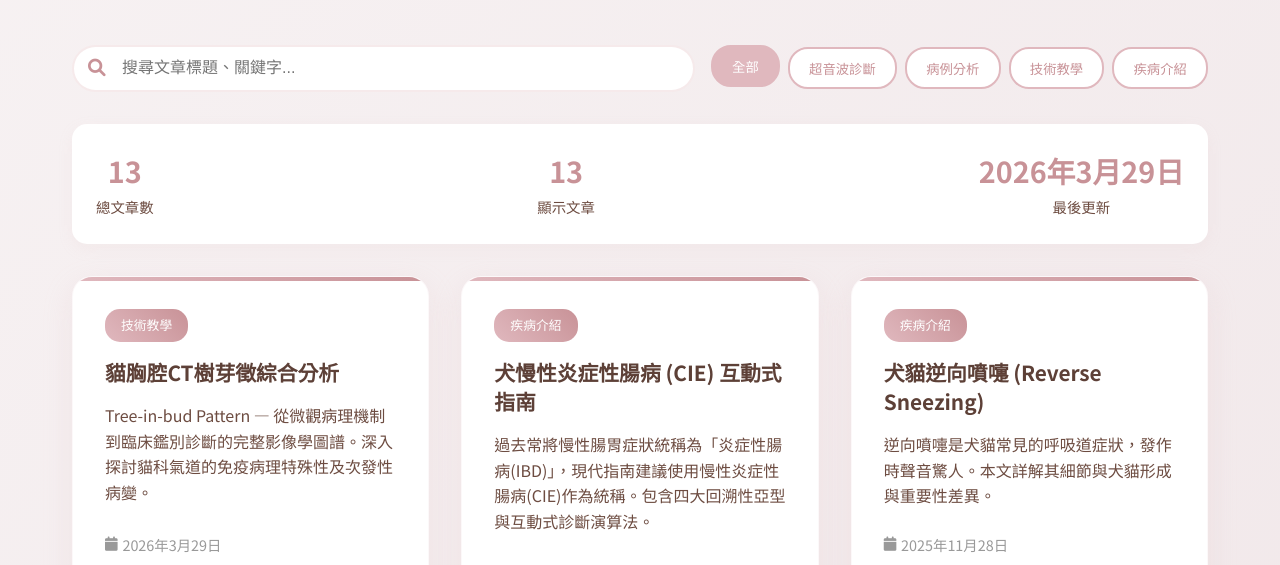
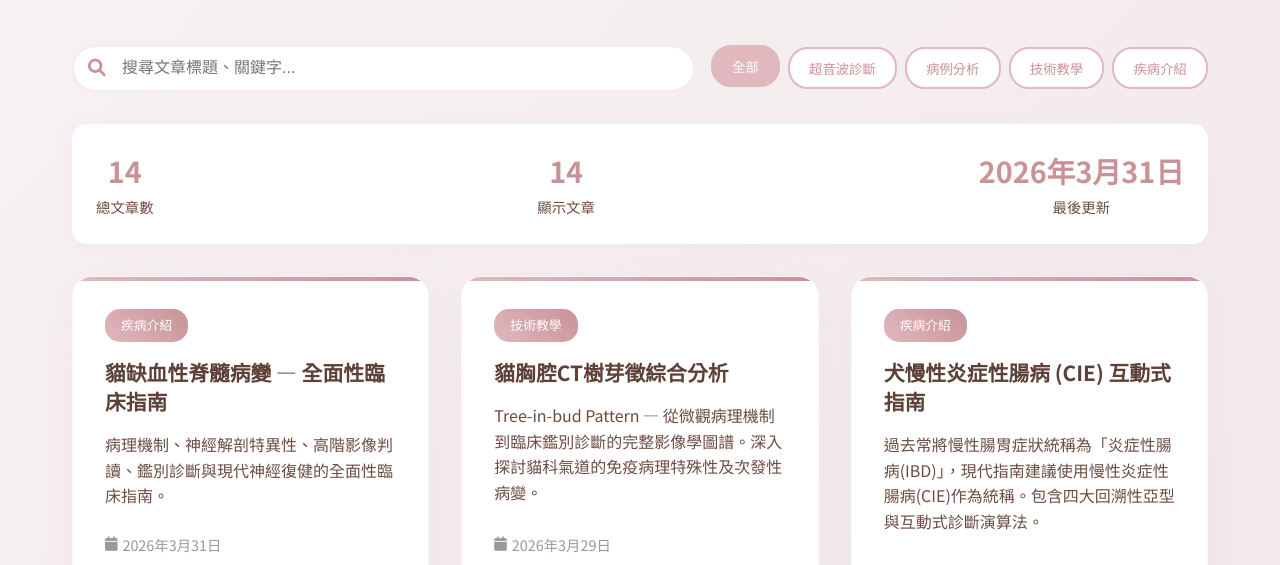
Before and after one commit to Kulapika26/teaching-websites, a plain HTML site: page vet-column.html in a window 1280 px wide. Shown: the part 230-795 px from the top of the page. Drawn offline with Linux system fonts and the light colour scheme.

Commit message:
Add files via upload

```diff
--- a/vet-column.html
+++ b/vet-column.html
@@ -539,6 +539,16 @@
         // 文章數據 - 這裡可以從外部 JSON 文件或 API 載入
         let articlesData = [
             {
+                id: 14,
+                title: "貓缺血性脊髓病變 — 全面性臨床指南",
+                description: "病理機制、神經解剖特異性、高階影像判讀、鑑別診斷與現代神經復健的全面性臨床指南。",
+                category: "疾病介紹",
+                tags: ["貓科疾病", "神經科學", "影像診斷", "復健醫學"],
+                date: "2026-03-31",
+                url: "https://atinsight.vet/fim/index.html",
+                featured: true
+            },
+            {
                 id: 13,
                 title: "貓胸腔CT樹芽徵綜合分析",
                 description: "Tree-in-bud Pattern — 從微觀病理機制到臨床鑑別診斷的完整影像學圖譜。深入探討貓科氣道的免疫病理特殊性及次發性病變。",
```
